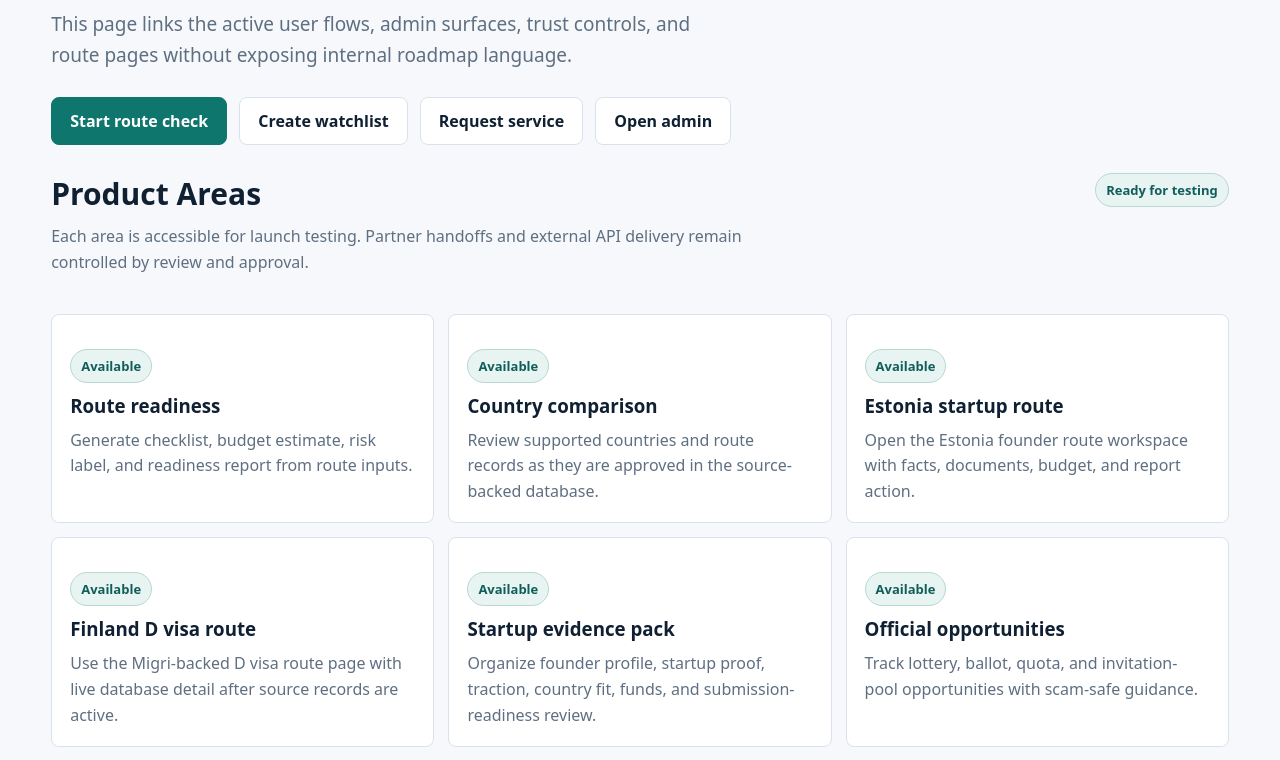
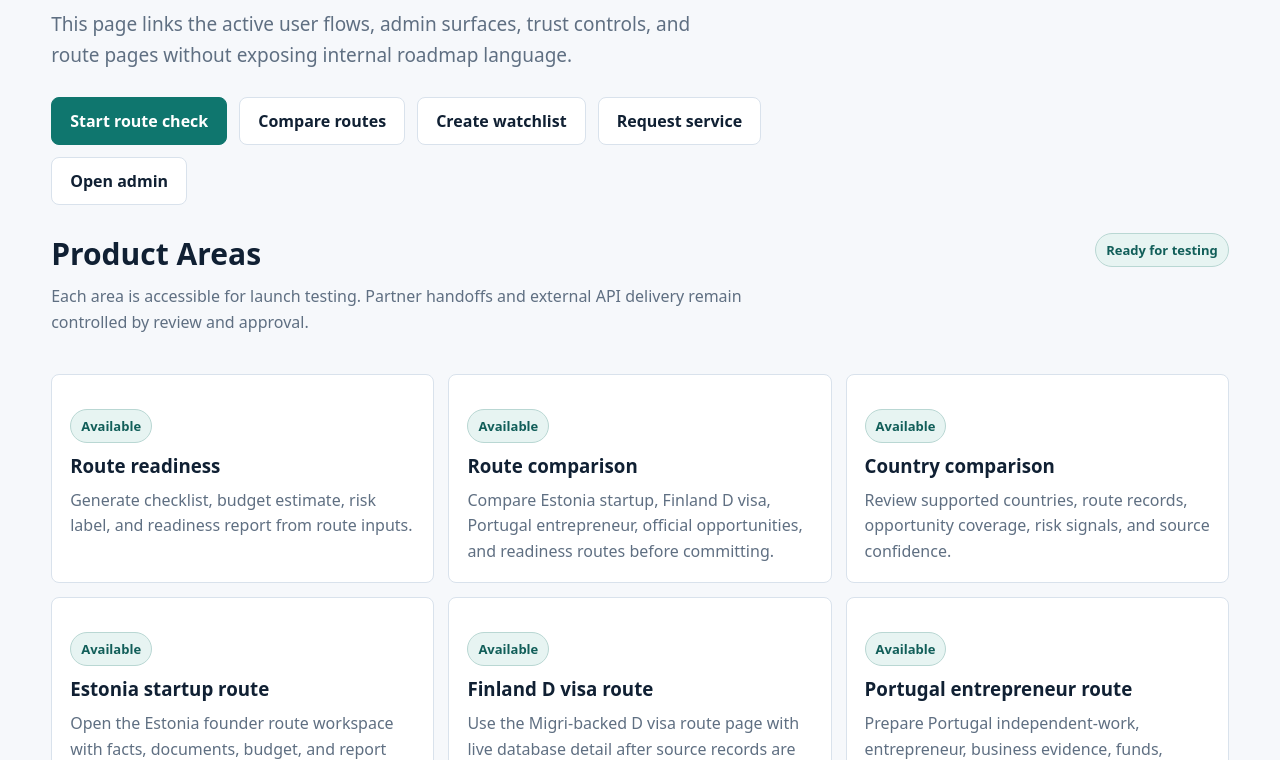
Before and after one commit to SirBM201/SirBM201-moveready-frontend, a Next.js app: page /workspace in a window 1280 px wide. Shown: the part 420-1180 px from the top of the page. Built offline with nearby package versions, Linux system fonts and the light colour scheme.

Commit message:
Add Portugal route to workspace

```diff
--- a/app/workspace/page.tsx
+++ b/app/workspace/page.tsx
@@ -6,10 +6,16 @@ const workflows = [
     summary: "Generate checklist, budget estimate, risk label, and readiness report from route inputs.",
   },
   {
+    title: "Route comparison",
+    status: "Available",
+    href: "/compare",
+    summary: "Compare Estonia startup, Finland D visa, Portugal entrepreneur, official opportunities, and readiness routes before committing.",
+  },
+  {
     title: "Country comparison",
     status: "Available",
     href: "/country-checker",
-    summary: "Review supported countries and route records as they are approved in the source-backed database.",
+    summary: "Review supported countries, route records, opportunity coverage, risk signals, and source confidence.",
   },
   {
     title: "Estonia startup route",
@@ -22,6 +28,12 @@ const workflows = [
     status: "Available",
     href: "/routes/finland-d-visa",
     summary: "Use the Migri-backed D visa route page with live database detail after source records are active.",
+  },
+  {
+    title: "Portugal entrepreneur route",
+    status: "Available",
+    href: "/routes/portugal-entrepreneur",
+    summary: "Prepare Portugal independent-work, entrepreneur, business evidence, funds, document, and insurance readiness.",
   },
   {
     title: "Startup evidence pack",
@@ -140,6 +152,7 @@ export default function WorkspacePage() {
         </a>
         <nav className="nav">
           <a href="/dashboard">Dashboard</a>
+          <a href="/compare">Compare</a>
           <a href="/route-checker">Route Checker</a>
           <a href="/opportunities">Opportunities</a>
           <a href="/services">Services</a>
@@ -158,6 +171,7 @@ export default function WorkspacePage() {
           </p>
           <div className="actions">
             <a className="btn primary" href="/route-checker">Start route check</a>
+            <a className="btn" href="/compare">Compare routes</a>
             <a className="btn" href="/watchlist">Create watchlist</a>
             <a className="btn" href="/services">Request service</a>
             <a className="btn" href="/admin">Open admin</a>
```
